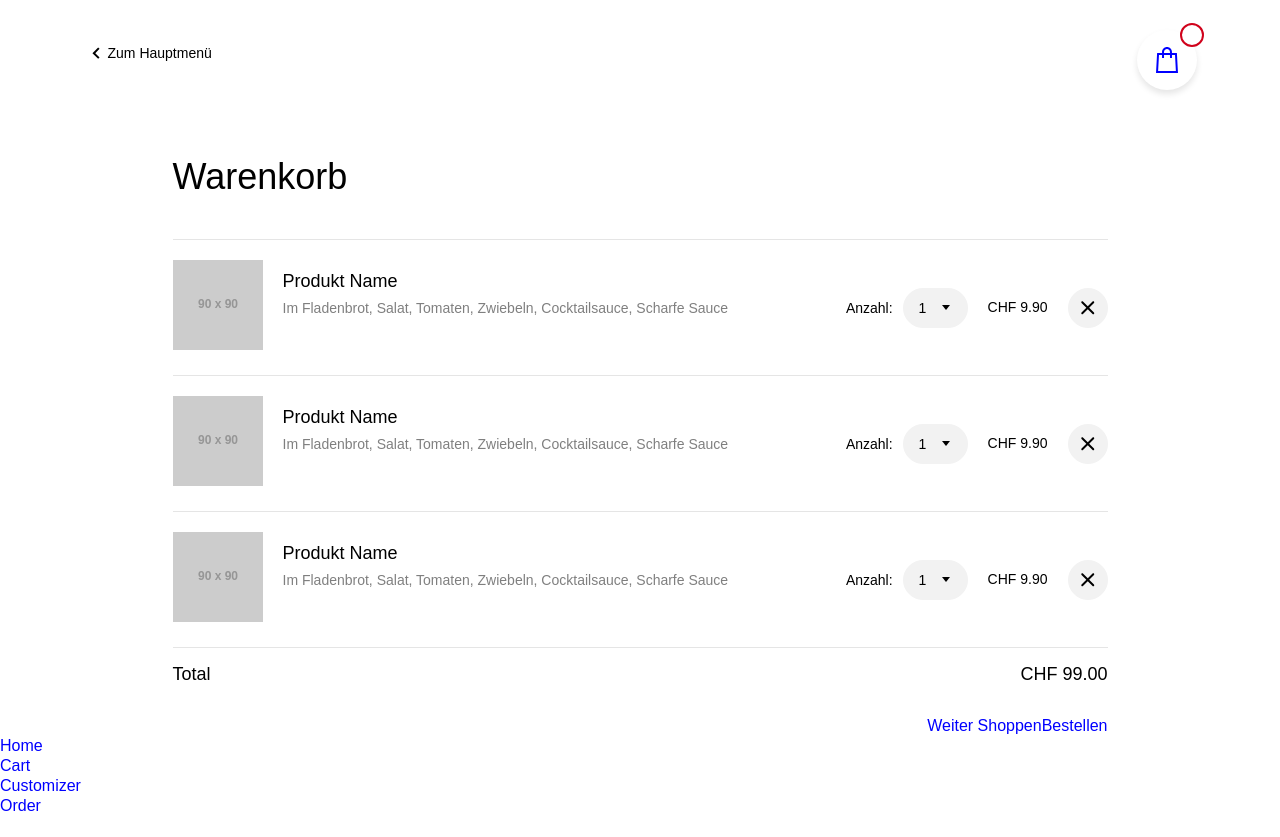
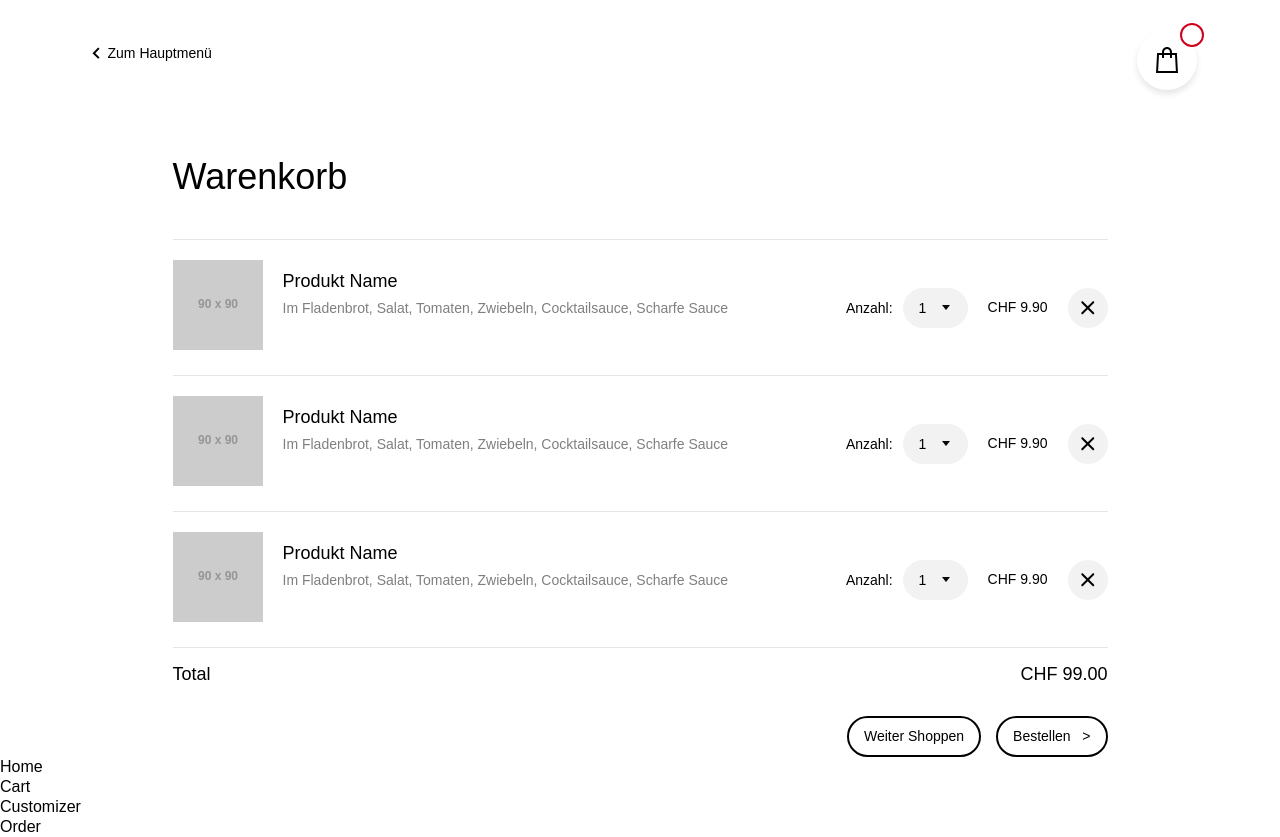
Before and after one commit to hakyzz/kreabab, a React app: page /cart in a window 1280 px wide. Before the commit the page ends 816 px from the top, so only its background shows below. Built offline with nearby package versions, Linux system fonts and the light colour scheme; a web font is replaced by a local one.

Commit message:
code cleanup, new Button and ButtonList Component

```diff
--- a/src/App.css
+++ b/src/App.css
@@ -64,11 +64,11 @@ p {
 
 /* Pseudo-classes ------------------ */
 a:link {
-  color: var(--secondary-color);
+  color: var(--primary-color);
   text-decoration: none; }
 
 a:visited {
-  color: var(--secondary-color); }
+  color: var(--primary-color); }
 
 /* Layout-classes ------------------ */
 .site-content {
--- /dev/null
+++ b/src/components/Button/Button.js
@@ -0,0 +1,17 @@
+import React, { Component } from 'react';
+import './Button.css';
+import {
+    Link
+} from 'react-router-dom';
+
+
+class Button extends Component {
+
+    render() {
+        return (
+            <Link to={this.props.linkName} className="btn cta-large secondary">{this.props.children}</Link>
+        );
+    }
+}
+
+export default Button;
--- /dev/null
+++ b/src/components/Button/Button.scss
@@ -0,0 +1,24 @@
+.btn {
+  border: 2px solid var(--primary-color);
+  border-radius: 100px;
+  display: inline-block;
+  outline: 0;
+  padding: 10px 15px 10px 15px;
+  vertical-align: middle;
+  overflow: hidden;
+  font-size: var(--font-size-s);
+  text-decoration: none;
+  color: var(--primary-color);
+  background-color: var(--white);
+  text-align: center;
+  white-space: nowrap;
+  transition: all 0.3s ease 0s;
+
+  &:hover {
+    background-color: var(--primary-color);
+    color: var(--white);
+    box-shadow: 0 4px 6px 0 rgba(0,0,0,0.10);
+    transform: translate(0, -5px);
+  }
+
+}
--- /dev/null
+++ b/src/components/ButtonList/ButtonList.js
@@ -0,0 +1,15 @@
+import React, { Component } from 'react';
+import './ButtonList.css';
+
+class ButtonList extends Component {
+
+    render() {
+        return (
+            <div className="button-list">
+                {this.props.children}
+            </div>
+        );
+    }
+}
+
+export default ButtonList;
--- /dev/null
+++ b/src/components/ButtonList/ButtonList.scss
@@ -0,0 +1,5 @@
+.button-list {
+  .btn {
+    margin-left: 15px;
+  }
+}
--- a/src/components/CartList/CartList.js
+++ b/src/components/CartList/CartList.js
@@ -1,9 +1,8 @@
 import React, { Component } from 'react';
 import './CartList.css';
-import {
-    Link
-} from 'react-router-dom';
 import CartEntry from '../../components/CartEntry/CartEntry';
+import Button from '../../components/Button/Button';
+import ButtonList from '../../components/ButtonList/ButtonList';
 
 class CartList extends Component {
 
@@ -23,8 +22,10 @@ class CartList extends Component {
                     <div className="">CHF 99.00</div>
                 </div>
                 <div className="cart-list__actions">
-                    <Link to="/" className="btn cta-large secondary">Weiter Shoppen</Link>
-                    <Link to="/" className="btn cta-large primary">Bestellen</Link>
+                    <ButtonList>
+                        <Button linkName="/" className="btn cta-large secondary">Weiter Shoppen</Button>
+                        <Button linkName="/" className="btn cta-large primary">Bestellen&nbsp;&nbsp;&nbsp;></Button>
+                    </ButtonList>
                 </div>
             </div>
         );
--- a/src/components/ProductTeaser/ProductTeaser.js
+++ b/src/components/ProductTeaser/ProductTeaser.js
@@ -1,8 +1,6 @@
 import React, { Component } from 'react';
 import './ProductTeaser.css';
-import {
-    Link
-} from 'react-router-dom';
+import Button from '../../components/Button/Button';
 
 class ProductTeaser extends Component {
 
@@ -14,7 +12,7 @@ class ProductTeaser extends Component {
                     <h3>Dönerteller mit Salat Lorem ipsum dolor sit amet</h3>
                     <p className="product-teaser__price">ab CHF 9.90</p>
                     <p className="product-teaser__description">Zutaten und eine Sauce nach Wahl Lorem ipsum und eine Sauce nach Wahl</p>
-                    <Link className="btn" role="button" to="/customizer">Hinzufügen</Link>
+                    <Button className="btn" linkName="/customizer">Hinzufügen</Button>
                 </div>
             </div>
         );
--- a/src/components/ProductTeaser/ProductTeaser.scss
+++ b/src/components/ProductTeaser/ProductTeaser.scss
@@ -30,31 +30,6 @@
         margin-bottom: 20px;
         font-size: var(--font-size-m);
     }
-
-    .btn {
-        border: 2px solid var(--primary-color);
-        border-radius: 100px;
-        display: inline-block;
-        outline: 0;
-        padding: 10px 15px 10px 15px;
-        vertical-align: middle;
-        overflow: hidden;
-        font-size: var(--font-size-s);
-        text-decoration: none;
-        color: var(--primary-color);
-        background-color: var(--white);
-        text-align: center;
-        white-space: nowrap;
-        transition: all 0.3s ease 0s;
-
-        &:hover {
-            background-color: var(--primary-color);
-            color: var(--white);
-            box-shadow: 0 4px 6px 0 rgba(0,0,0,0.10);
-            transform: translate(0, -5px);
-        }
-
-    }
 }
 
 
@@ -81,7 +56,4 @@
             display: none;
         }
     }
-
-
-
 }
--- a/src/styles/_base.scss
+++ b/src/styles/_base.scss
@@ -54,11 +54,11 @@ p {
 
 a {
     &:link {
-        color: var(--secondary-color);
+        color: var(--primary-color);
         text-decoration: none;
     }
     &:visited {
-        color: var(--secondary-color);
+        color: var(--primary-color);
     }
     &:hover {
         // color: rgba(var(--secondary-color), .5);
```
